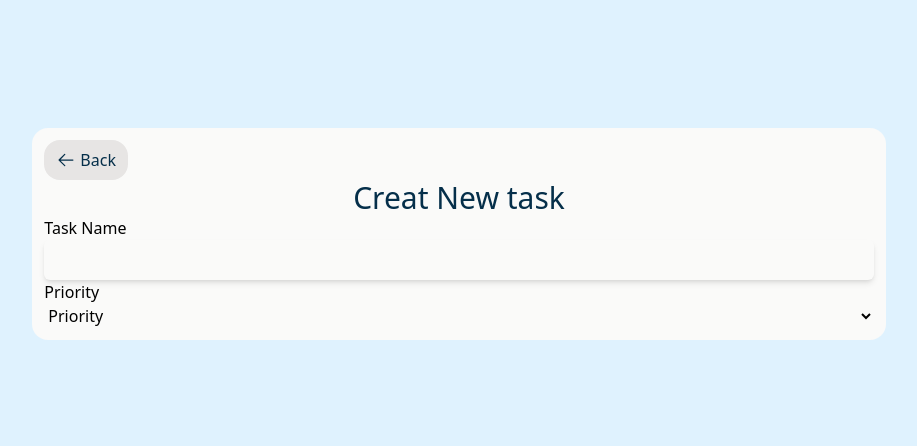
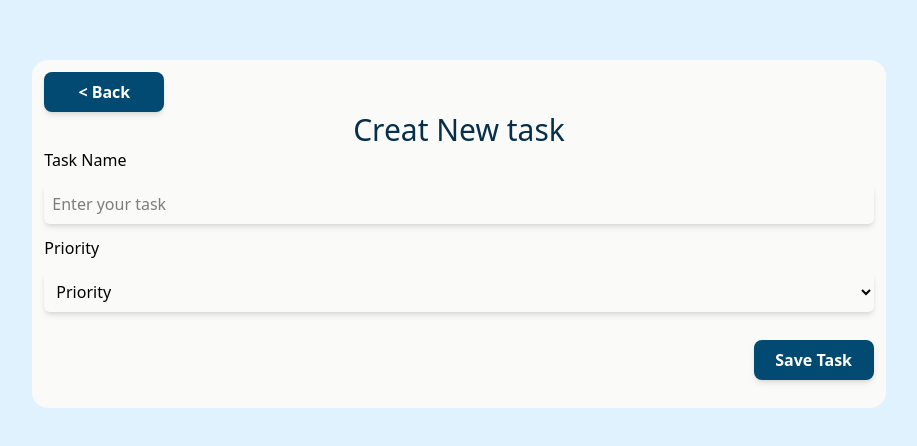
Before and after one commit to mahdinap/Tasks-manager, a React (Vite) app: page /create in a window 1280 px wide. Shown: the part 166-612 px from the top of the page, without its empty margins (181-1098 px from the left). Built offline with nearby package versions, Linux system fonts and the light colour scheme.

Commit message:
fix create page

```diff
--- a/db.json
+++ b/db.json
@@ -2,9 +2,9 @@
   "users": [
     {
       "email": "mahdi1nap@gmail.com",
-      "password": "$2a$10$TPWV/be4nOQ0Xlc1G5xmsuw6hH4erDR2pZwPvs92iw8Jeief.CkAi",
-      "username": "mahdiii.n91",
-      "remmberPass": false,
+      "password": "$2a$10$pBIi7xFlXvjY6Zu/1Umse.E.x3Wx6hum9N3jhR3SD4wXZ6xapDFbS",
+      "username": "mahdi",
+      "remmberPass": true,
       "id": 1
     }
   ]
--- a/src/components/buttons.jsx
+++ b/src/components/buttons.jsx
@@ -3,11 +3,11 @@ const colormap={
     amber:"bg-amber-500 hover:bg-amber-600"
 }
 export default function Buttons(prop){
-    const {label,color,onClick}=prop
+    const {label,color,onClick,className}=prop
     const colorbg=colormap[color]
     return(
         <>
-        <button onClick={onClick} className={`${colorbg} rounded-lg shadow-md font-semibold transition-all duration-200 py-2 px-5 text-white active:scale-100 `}>{label}</button>
+        <button onClick={onClick} className={className}>{label}</button>
         </>
     )
 }
--- a/src/pages/create.jsx
+++ b/src/pages/create.jsx
@@ -1,6 +1,7 @@
 import { useEffect } from "react";
 import Input from "../inputs";
 import { ArrowLeft} from "@phosphor-icons/react";
+import Buttons from "../components/buttons";
 
 export default function CreateNewTsk(){
 
@@ -11,27 +12,30 @@ export default function CreateNewTsk(){
             document.body.classList.remove("bg-sky-100")
         }
     })
+    function handlerSubmiit(e){
+        e.preventDefault()
+    }
     return(
     <>
     <div className="flex flex-col w-2/3 bg-stone-50 rounded-2xl p-3">
 
-    <button className="text-sky-950 py-2 px-3 bg-stone-200 hover:bg-stone-300 rounded-2xl font-medium inline-flex items-center gap-1 w-max">
-  <ArrowLeft size={20} />
-  Back
-</button>
-
-
+    <Buttons label="< Back" className=" bg-sky-900 rounded-lg shadow-md font-semibold transition-all duration-200 py-2 px-5 text-white active:scale-100 hover:bg-sky-950 w-30" />
         <h2 className="text-sky-950 text-3xl  text-center">Creat New task</h2>
-        <form action="" className="flex flex-col">
-        <Input label="Task Name" />
+        <form action="" className="flex flex-col gap-3"onSubmit={handlerSubmiit}>
+        <Input label="Task Name" placholder="Enter your task"/>
         <label htmlFor="Priority">Priority</label>
-        <select name="Priority" id="Priority">
+        <select name="Priority" id="Priority" className=" p-2 shadow-md rounded-md">
             <option value="null" disabled selected>Priority</option>
             <option value="high">High</option>
             <option value="medium">Medium</option>
             <option value="low">Low</option>
         </select>
+        <div className="flex justify-end my-4">
+
+        <Buttons label="Save Task" color="sky" className=" bg-sky-900 rounded-lg shadow-md font-semibold transition-all duration-200 py-2 px-5 text-white active:scale-100 hover:bg-sky-950 w-30 "/>
+        </div>
         </form>
     </div>
-    </>)
+    </>
+    )
 }
--- a/src/pages/signUp.jsx
+++ b/src/pages/signUp.jsx
@@ -30,6 +30,7 @@ export default function SingUp(){
             const res=await axios.post("http://localhost:5000/register",info)
             console.log(res)
             localStorage.setItem("Token",res.data.accessToken)
+            localStorage.setItem("name",info.username)
 
         }catch(res){
 
--- a/src/pages/wellcom.jsx
+++ b/src/pages/wellcom.jsx
@@ -17,7 +17,7 @@ export default function Wellcome(props){
             <svg xmlns="http://www.w3.org/2000/svg" fill="none" viewBox="0 0 24 24" stroke-width="1.5" stroke="currentColor" className="size-20 text-sky-950">
             <path stroke-linecap="round" stroke-linejoin="round" d="M21 11.25v8.25a1.5 1.5 0 0 1-1.5 1.5H5.25a1.5 1.5 0 0 1-1.5-1.5v-8.25M12 4.875A2.625 2.625 0 1 0 9.375 7.5H12m0-2.625V7.5m0-2.625A2.625 2.625 0 1 1 14.625 7.5H12m0 0V21m-8.625-9.75h18c.621 0 1.125-.504 1.125-1.125v-1.5c0-.621-.504-1.125-1.125-1.125h-18c-.621 0-1.125.504-1.125 1.125v1.5c0 .621.504 1.125 1.125 1.125Z" />
             </svg>
-            <h1 className="text-sky-950 text-5xl font-bold  py-4 font-suse text-center">Wellcome Ghazal!</h1>
+            <h1 className="text-sky-950 text-5xl font-bold  py-4 font-suse text-center">Wellcome {localStorage.getItem("name")}</h1>
             <p className="text-stone-500 font-semibold mb-4">let's get start on your tasks</p>
             <button className="bg-sky-950 text-stone-50 py-2 px-5 rounded-2xl hover:bg-sky-900">Add New Task</button>
 
```
